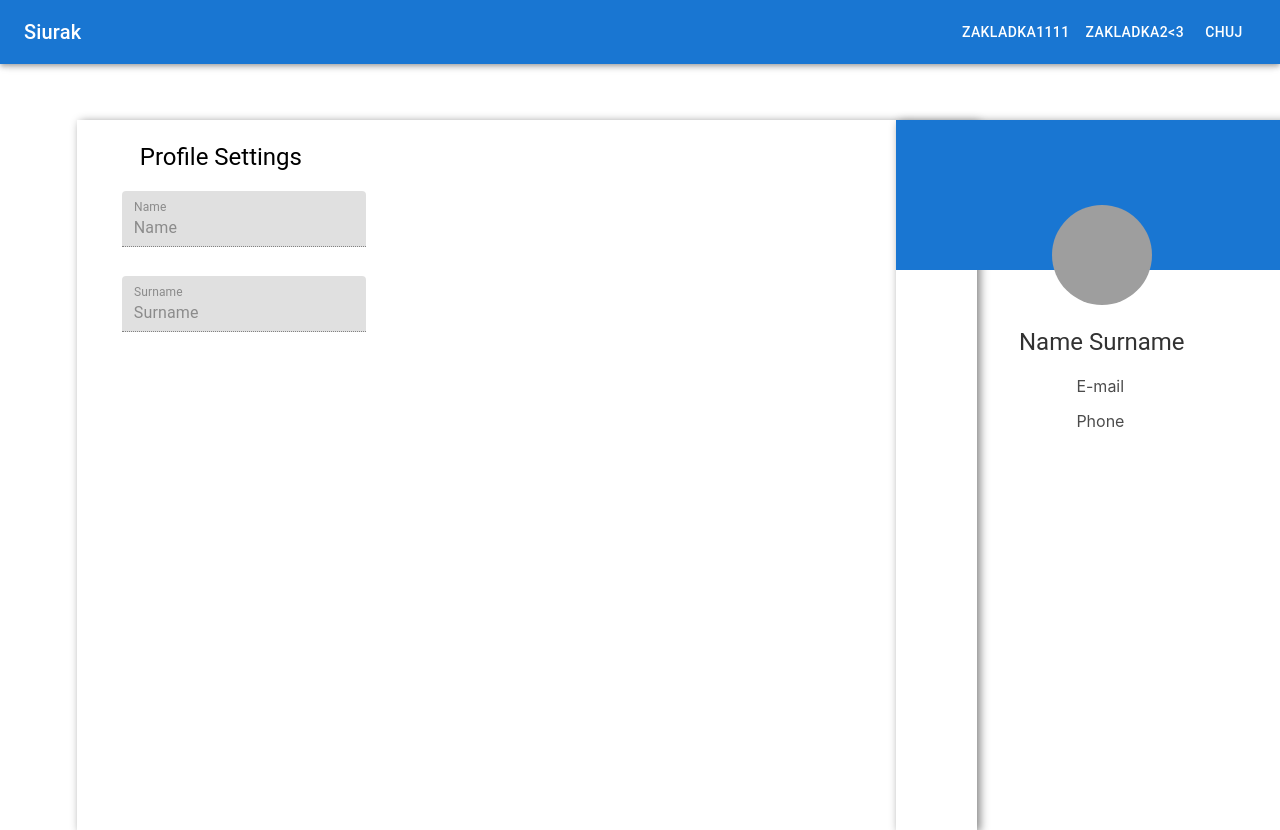
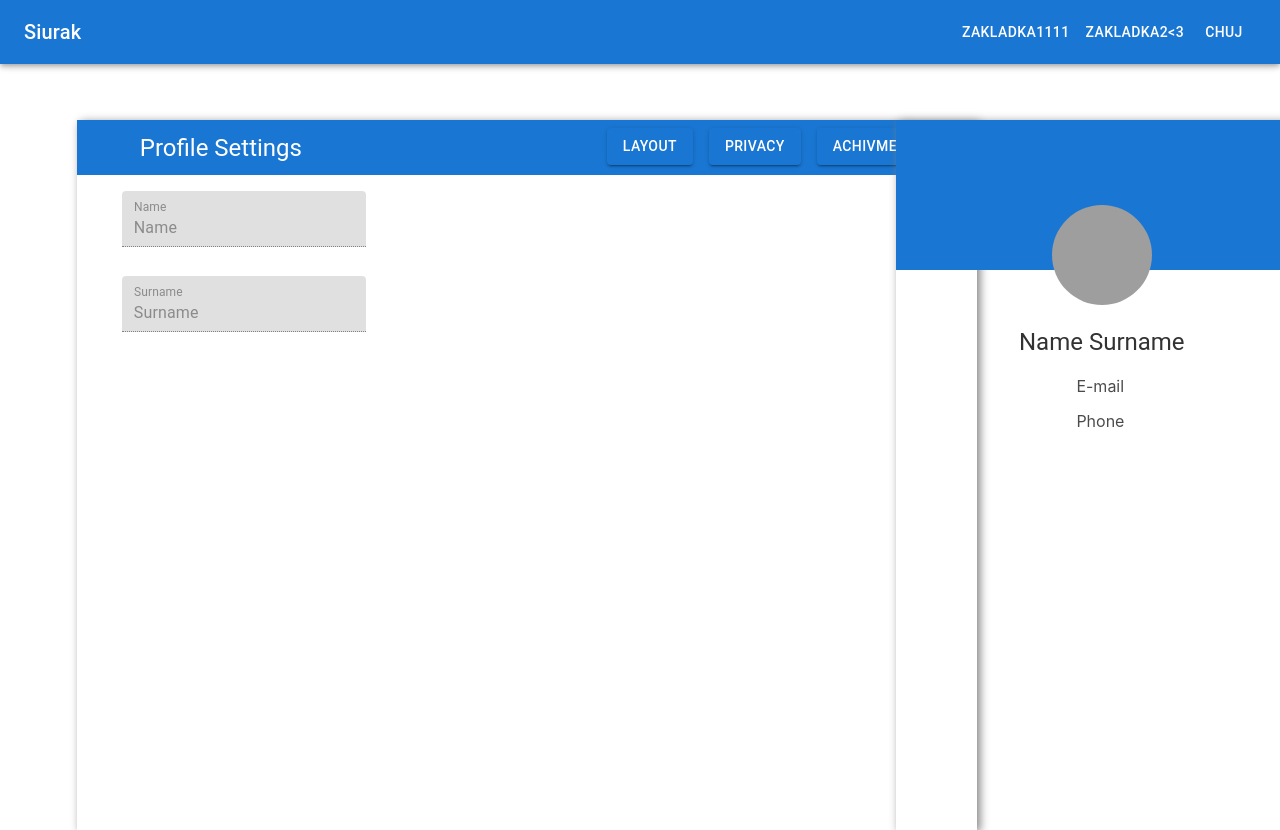
Before and after one commit to Muffinaa/konkurs, a React (Create React App) app: page / in a window 1280 px wide. Shown: the top 830 px of the page. Built offline with nearby package versions, Linux system fonts and the light colour scheme; grey boxes are pictures that could not be loaded; the HTML template or start-up script is replaced by a standard one.

Commit message:
uPDADATA

```diff
--- a/src/components/Profile.jsx
+++ b/src/components/Profile.jsx
@@ -4,6 +4,7 @@ import Avatar from "@mui/material/Avatar";
 import Stack from "@mui/material/Stack";
 import { Typography } from "@mui/material";
 import TextField from '@mui/material/TextField';
+import Button from '@mui/material/Button';
 
 const Profile = () => {
   return (
@@ -16,14 +17,43 @@ const Profile = () => {
           boxShadow: '3px 2px 9px grey'
         }}
     >
-      <Typography
+      <Box
+        sx={{bgcolor:'primary.main',width:'100%', height:55, position:"absolute"}}
+
+      >
+       <Typography
         variant='h5'
-        sx={{position:'absolute', left:'7%', top:'3%'}}
+        sx={{position:'absolute', left:'7%', top:'21%', color:"white" }}
       >
         Profile Settings
 
       </Typography>
+      <Stack
+        spacing={2}
+        direction="row"
+        sx={{position:'absolute',float:"right", color:"white", top:'15%', right:"4%" }}
+      >
+        <Button
+          variant="contained"
+          >
+          Layout
+        </Button>
+        <Button
+          variant="contained"
 
+
+          >
+          Privacy
+        </Button>
+        <Button
+          variant="contained"
+
+
+          >
+          Achivments
+        </Button>
+      </Stack>
+      </Box>
 
 
       <TextField
```
